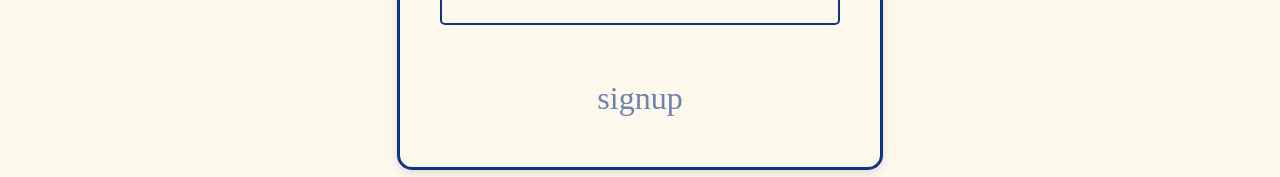
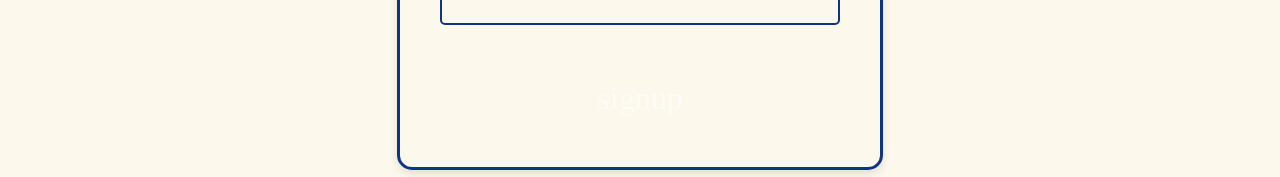
Before and after one commit to Angelina-Yee/help-seek, a React (Create React App) app: page /signup3 in a window 1280 px wide. Shown: the part 464-641 px from the top of the page. Built offline with nearby package versions, Linux system fonts and the light colour scheme; a web font is replaced by a local one.

Commit message:
merge issue

```diff
--- a/src/pages/signup3.jsx
+++ b/src/pages/signup3.jsx
@@ -92,6 +92,7 @@ function Signup3() {
                   value={formData.firstName}
                   onChange={handleInputChange}
                   minLength="1"
+                  required
                 />
               </div>
 
@@ -104,6 +105,7 @@ function Signup3() {
                   value={formData.lastName}
                   onChange={handleInputChange}
                   minLength="1"
+                  required
                 />
               </div>
             </div>
@@ -116,6 +118,7 @@ function Signup3() {
               value={formData.newPassword}
               onChange={handleInputChange}
               minLength="8"
+              required
             />
 
             <label htmlFor="confirmPassword">confirm password</label>
@@ -125,6 +128,7 @@ function Signup3() {
               name="confirmPassword"
               value={formData.confirmPassword}
               onChange={handleInputChange}
+              required
             />
 
             <button
--- a/src/styles/signup.css
+++ b/src/styles/signup.css
@@ -103,7 +103,7 @@
 .signup-form input {
   width: 100%;
   padding: 15px;
-  border: 3px solid var(--blue);
+  border: 5px solid var(--blue);
   border-radius: 8px;
   background-color: var(--bg);
   font-size: 16px;
--- a/src/styles/signup3.css
+++ b/src/styles/signup3.css
@@ -124,9 +124,10 @@
 
 /* Signup button */
 .signup-btn {
-  background: none;
+  background-color: var(--blue); /* Add blue background like confirm button */
+  color: white; /* White text on blue background */
   border: none;
-  color: var(--blue);
+  border-radius: 8px;
   padding: 10px 40px;
   font-size: 32px;
   font-family: "Calistoga", serif;
@@ -140,8 +141,13 @@
   margin-bottom: 0px;
 }
 
+.signup-btn:hover:not(:disabled) {
+  opacity: 0.9; /* Add hover effect like confirm button */
+}
+
 .signup-btn:disabled {
-  background: none;
+  background-color: #fdf8ec; /* Gray background when disabled */
+  color: white;
   cursor: not-allowed;
   opacity: 0.6;
 }
```
